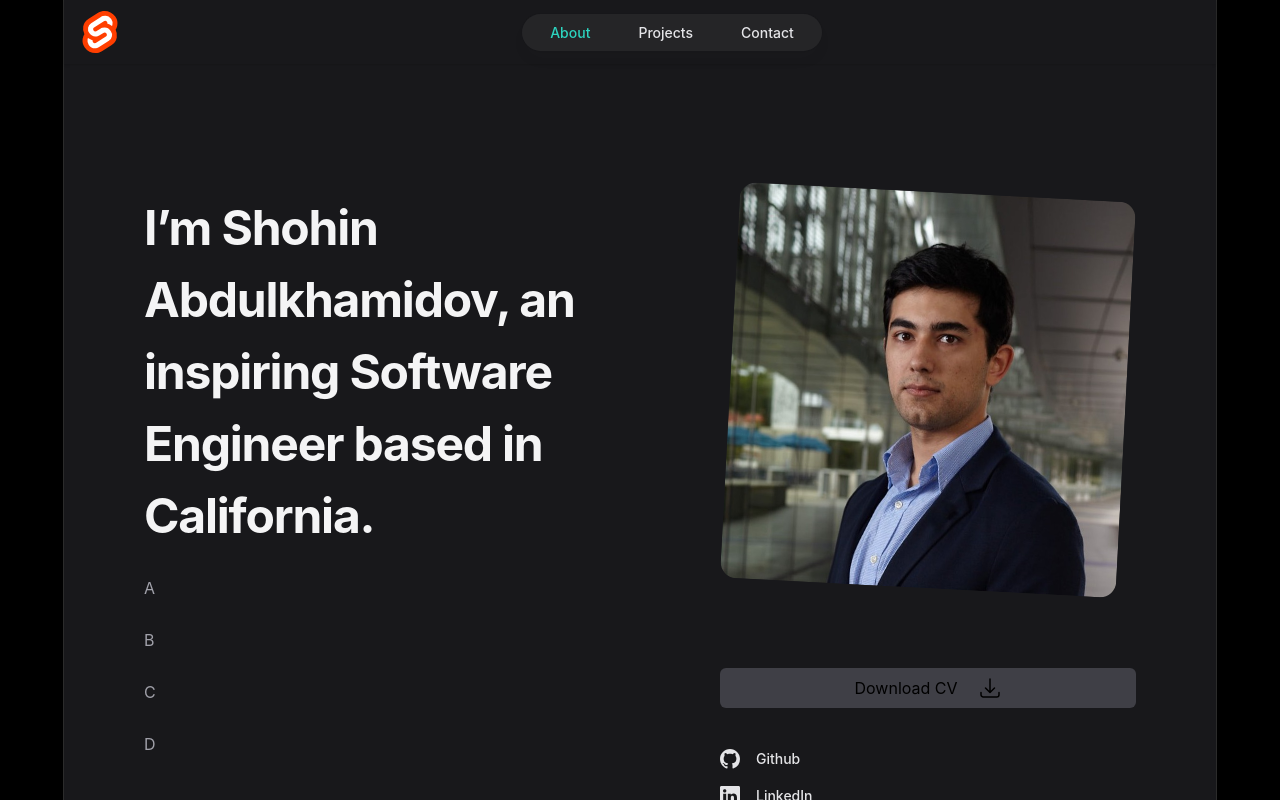
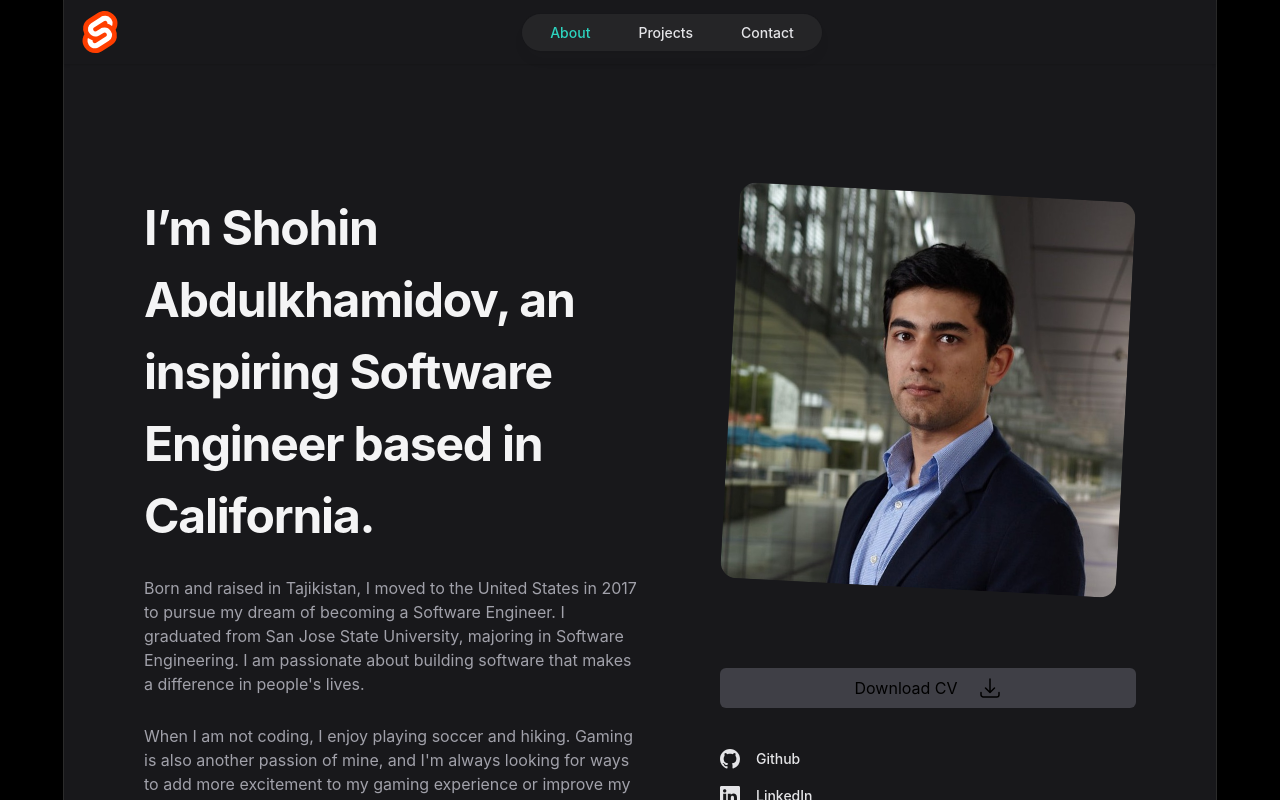
Before and after one commit to shohinsan/events, a SvelteKit app in the folder frontend/: page / in a window 1280 px wide. Built offline with nearby package versions, Linux system fonts and the light colour scheme.

Commit message:
modify projects

```diff
--- a/frontend/src/lib/project.ts
+++ b/frontend/src/lib/project.ts
@@ -10,29 +10,29 @@ export const projectConfig: ProjectsConfig = {
 	stack: [
 		{
 			name: 'MeetMinder',
-			description: 'This is a description of the project that I worked on at MeetMinder',
-			tags: ['typescript', 'react', 'nextjs', 'tailwindcss', 'vercel', 'github actions'],
+			description: 'In-progress: Calendar app that helps you schedule meetings with your friends',
+			tags: ['typescript', 'sveltekit', 'postgresql', 'tailwindcss', 'golang'],
 			href: siteConfig.project.meetminder,
 			host: 'github.com'
 		},
 		{
 			name: 'RootsRise',
-			description: 'This is a description of the project that I worked on at RootsRise',
-			tags: ['typescript', 'react', 'nextjs', 'tailwindcss', 'vercel', 'github actions'],
+			description: 'In-progress: a static web app of my family tree. Collecting data at the moment.',
+			tags: ['sveltekit', 'css', 'typescript'],
 			href: siteConfig.project.rootsrise,
 			host: 'github.com'
 		},
 		{
 			name: 'iFarmo',
-			description: 'This is a description of the project that I worked on at iFarmo',
-			tags: ['typescript', 'react', 'nextjs', 'tailwindcss', 'vercel', 'github actions'],
+			description: 'A platform for farmers to sell their produce directly to consumers.',
+			tags: ['sveltekit', 'scss', 'bun', 'hono', 'mysql'],
 			href: siteConfig.project.ifarmo,
 			host: 'github.com'
 		},
 		{
 			name: 'MorteSense',
 			description: 'This is a description of the project that I worked on at MorteSense',
-			tags: ['typescript', 'react', 'nextjs', 'tailwindcss', 'vercel', 'github actions'],
+			tags: ['reactjs', 'fastapi', 'postgresql', 'github actions', 'raspberry pi'],
 			href: siteConfig.project.mortesense,
 			host: 'github.com'
 		},
@@ -52,15 +52,15 @@ export const projectConfig: ProjectsConfig = {
 		},
 		{
 			name: 'ScholarRabbit',
-			description: 'This is a description of the project that I worked on at SJSU',
-			tags: ['typescript', 'react', 'nextjs', 'tailwindcss', 'vercel', 'github actions'],
+			description: 'Note taking app for students',
+			tags: ['flask', 'sqlite', 'bootstrap'],
 			href: siteConfig.project.scholarrabbit,
 			host: 'github.com'
 		},
 		{
 			name: 'Postwitter',
-			description: 'This is a description of the project that I worked on at SJSU',
-			tags: ['typescript', 'react', 'nextjs', 'tailwindcss', 'vercel', 'github actions'],
+			description: 'A platform for sharing your thoughts with the world',
+			tags: ['swift', 'firebase', 'cocoapods', 'xcode'],
 			href: siteConfig.project.twitter,
 			host: 'github.com'
 		},
--- a/frontend/src/routes/+page.svelte
+++ b/frontend/src/routes/+page.svelte
@@ -24,7 +24,6 @@
 			console.error('Error fetching PDF or initiating download:', error);
 		}
 	};
-
 </script>
 
 <div class="mt-16 sm:mt-32">
@@ -39,21 +38,29 @@
 			</div>
 		</div>
 		<div class="lg:order-first lg:row-span-2">
-			<h1 class="text-4xl font-bold tracking-tight text-zinc-100  sm:text-5xl">
+			<h1 class="text-4xl font-bold tracking-tight text-zinc-100 sm:text-5xl">
 				I’m Shohin Abdulkhamidov, an inspiring Software Engineer based in California.
 			</h1>
 			<div class="mt-6 space-y-7 text-base text-zinc-400">
 				<p>
-					A
+					Born and raised in Tajikistan, I moved to the United States in 2017 to pursue my dream of
+					becoming a Software Engineer. I graduated from San Jose State University, majoring in
+					Software Engineering. I am passionate about building software that makes a difference in
+					people's lives.
 				</p>
 				<p>
-					B
+					When I am not coding, I enjoy playing soccer and hiking. Gaming is also another passion of
+					mine, and I'm always looking for ways to add more excitement to my gaming experience or
+					improve my skills. It's a fantastic way for me to unwind and have some fun.
 				</p>
 				<p>
-					C
+					Here are a few technologies I've been working with recently: SvelteKit, Java, and Python.
+					Now, I'm thinking about expanding my skill set even further by learning Golang and getting
+					further into understanding at api architecture protocols before practicing.
 				</p>
 				<p>
-					D
+					Feel free to reach out if you're looking for a new grad developer, have a question, or just want to
+					connect.
 				</p>
 			</div>
 		</div>
@@ -105,38 +112,6 @@
 					</li>
 				</ul>
 			{/each}
-
-			<!--
-                <li class="flex">
-                        <a href="###" class="group flex text-sm font-medium text-zinc-800 transition hover:text-teal-500 dark:text-zinc-200 dark:hover:text-teal-500">
-                            <div class="h-6 w-6 flex-none fill-zinc-500 transition hover:bg-teal-500">
-                                <Instagram />
-                                <
-                            </div>
-                            <p class="ml-4"></p>
-                        </a>
-
-                </li> -->
-
-			<!-- <a href="#" icon={TwitterIcon}>
-            Follow on Twitter
-          </a>
-          <a href="#" icon={InstagramIcon} className="mt-4">
-            Follow on Instagram
-          </a>
-          <a href="#" icon={GitHubIcon} className="mt-4">
-            Follow on GitHub
-          </SocialLink>
-          <SocialLink href="#" icon={LinkedInIcon} className="mt-4">
-            Follow on LinkedIn
-          </SocialLink>
-          <SocialLink
-            href="mailto:spencer@planetaria.tech"
-            icon={MailIcon}
-            className="mt-8 border-t border-zinc-100 pt-8 dark:border-zinc-700/40"
-          >
-            spencer@planetaria.tech
-          </SocialLink> -->
 		</div>
 	</div>
 </div>
```
